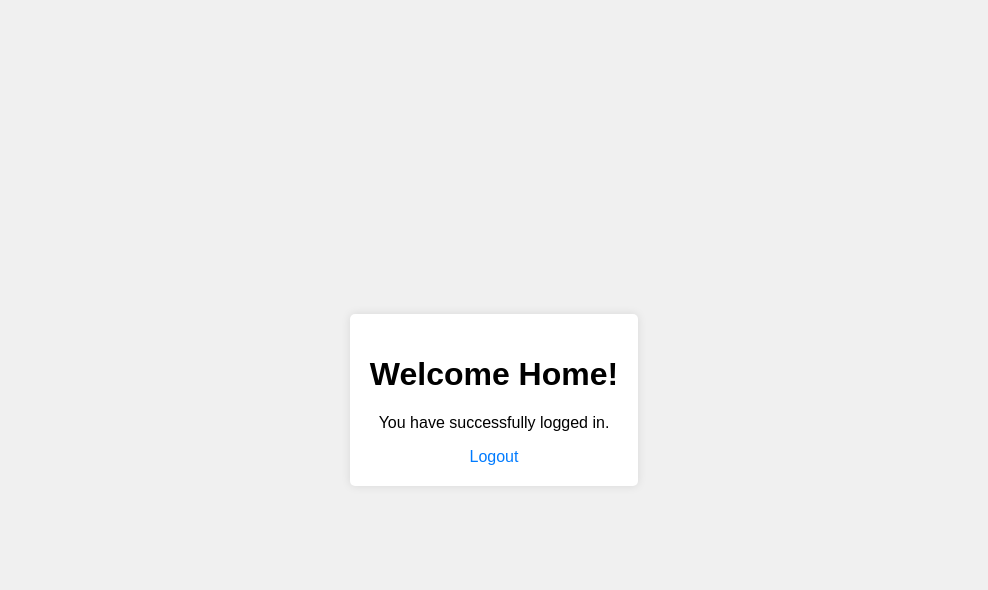
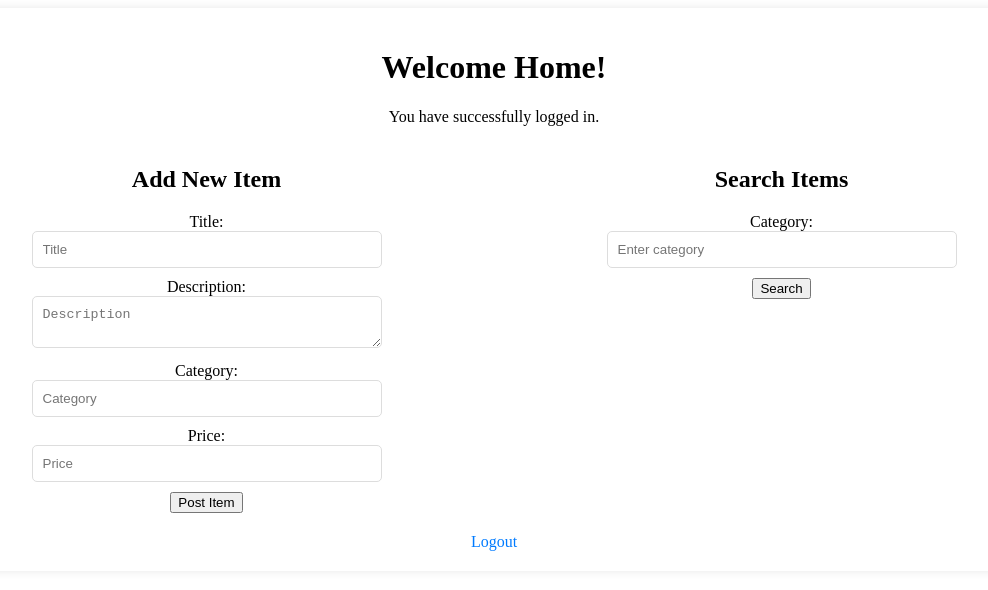
Before and after one commit to ShelbyGall/440SeniorProject, a website: page public/home.html in a window 1280 px wide. Shown: the whole page, without its empty margins (146-1134 px from the left). Drawn offline with Linux system fonts and the light colour scheme.

Commit message:
Update home.html
Added forms for "add new item" & "search items"

```diff
--- a/public/home.html
+++ b/public/home.html
@@ -4,12 +4,133 @@
     <meta charset="UTF-8">
     <meta name="viewport" content="width=device-width, initial-scale=1.0">
     <title>Home</title>
-    <link rel="stylesheet" href="index.css"> <!-- Assuming you're using index.css for styling -->
+
+    <style>
+        .forms-section {
+          display: flex;
+          justify-content: space-around; /* This will place space around each column */
+          gap: 150px; /* Adjust the gap between columns */
+          margin: 20px 0;
+        }
+
+        .form-column {
+          flex: 1; /* Flex-grow */
+          max-width: 350px;
+          min-width: 150px; /* Minimum width for columns to prevent squishing */
+          padding: 0 10px; /* Padding inside each column */
+        }
+
+        .container {
+          max-width: 1000px; /* Adjust the max-width as needed */
+          margin: 0 auto; /* Center the container */
+          padding: 20px;
+          background-color: white;
+          box-shadow: 0 0 10px rgba(0, 0, 0, 0.1);
+          border-radius: 5px;
+          text-align: center;
+        }
+
+        input[type="text"],
+        input[type="number"],
+        input[type="submit"],
+        textarea {
+          width: 100%; /* Full width of parent */
+          padding: 10px;
+          margin-bottom: 10px; /* Add space between form elements */
+          border: 1px solid #ddd;
+          border-radius: 5px;
+          box-sizing: border-box; /* Include padding and border in the element's total width and height */
+        }
+
+        input[type="submit"] {
+          background-color: #4CAF50;
+          color: white;
+          border: none;
+          cursor: pointer;
+        }
+
+        input[type="submit"]:hover {
+          opacity: 0.9;
+        }
+
+        a {
+          color: #007bff;
+          text-decoration: none;
+        }
+
+        a:hover {
+          text-decoration: underline;
+        }
+
+        @media (max-width: 768px) {
+          .forms-section {
+            flex-direction: column;
+            gap: 20px;
+          }
+
+          .form-column {
+            padding: 0;
+            min-width: 0;
+          }
+        }
+      </style>
+
 </head>
 <body>
     <div class="container">
         <h1>Welcome Home!</h1>
         <p>You have successfully logged in.</p>
+
+        <!-- Form section with two columns -->
+        <div class="forms-section">
+            <!-- left column for adding new items -->
+            <div class="form-column">
+                <h2>Add New Item</h2>
+                <!-- form for adding items here -->
+                <form action="/post-item" method="POST" id="addItemForm">
+                    <div class="form-group">
+                        <label for="title">Title:</label>
+                        <input type="text" name="title" id="title" placeholder="Title" required>
+                    </div>
+                    <div class="form-group">
+                        <label for="description">Description:</label>
+                        <textarea name="description" id="description" placeholder="Description" required></textarea>
+                    </div>
+                    <div class="form-group">
+                        <label for="category">Category:</label>
+                        <input type="text" name="category" id="category" placeholder="Category" required>
+                    </div>
+                    <div class="form-group">
+                        <label for="price">Price:</label>
+                        <input type="number" name="price" id="price" placeholder="Price" required>
+                    </div>
+                    <div class="form-group">
+                        <button type="submit">Post Item</button>
+                    </div>
+                </form>
+            </div>
+
+            <!-- right column for searching items -->
+            <div class="form-column">
+                <h2>Search Items</h2>
+                <!-- form for searching items here -->
+                <form action="/search-items" method="GET" id="searchItemsForm">
+                    <div class="form-group">
+                        <label for="searchCategory">Category:</label>
+                        <input type="text" name="category" id="searchCategory" placeholder="Enter category" required>
+                    </div>
+                    <div class="form-group">
+                        <button type="submit">Search</button>
+                    </div>
+                </form>
+
+                <!-- Results should be populated here -->
+                <div id="searchResults">
+                    <!-- placeholder for search results -->
+                </div>
+            </div>
+        </div>
+
         <a href="./index.html">Logout</a>
     </div>
 </body>
```
